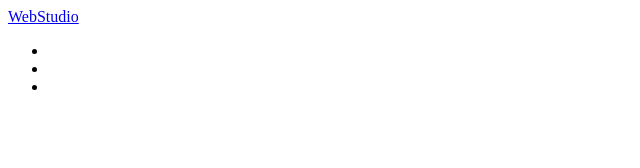
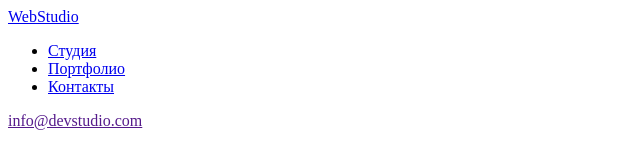
Before and after one commit to AleksDemyanov/goit-markup-hw-01, a plain HTML site: page index.html in a window 1280 px wide. Shown: the whole page, without its empty margins (0-640 px from the left). Drawn offline with Linux system fonts and the light colour scheme.

Commit message:
Start homework

```diff
--- a/index.html
+++ b/index.html
@@ -11,10 +11,18 @@
     <header>
       <a href="#">WebStudio</a>
       <ul>
-        <li></li>
-        <li></li>
-        <li></li>
+        <li>
+          <a href="#">Студия</a>
+        </li>
+        <li>
+          <a href="#">Портфолио</a>
+        </li>
+        <li>
+          <a href="#">Контакты</a>
+        </li>
       </ul>
+
+      <a href="">info@devstudio.com</a>
     </header>
   </body>
 </html>
```
